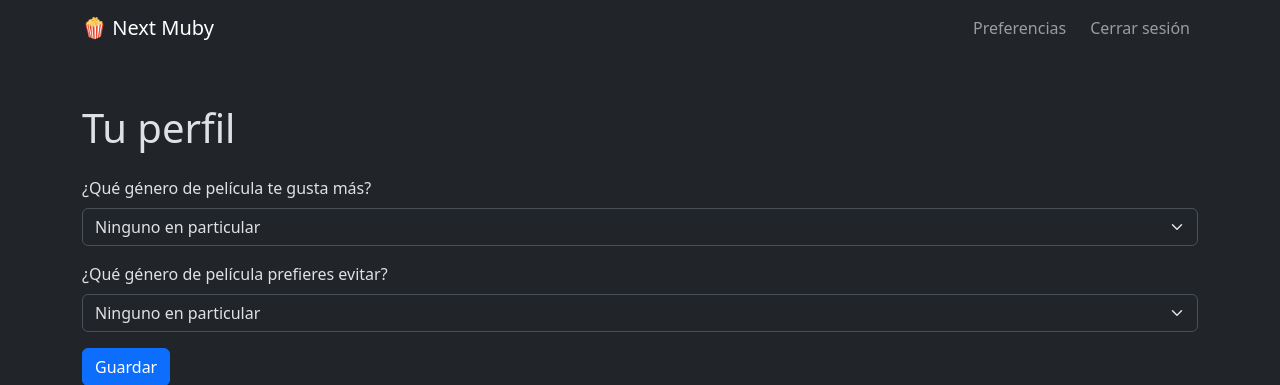
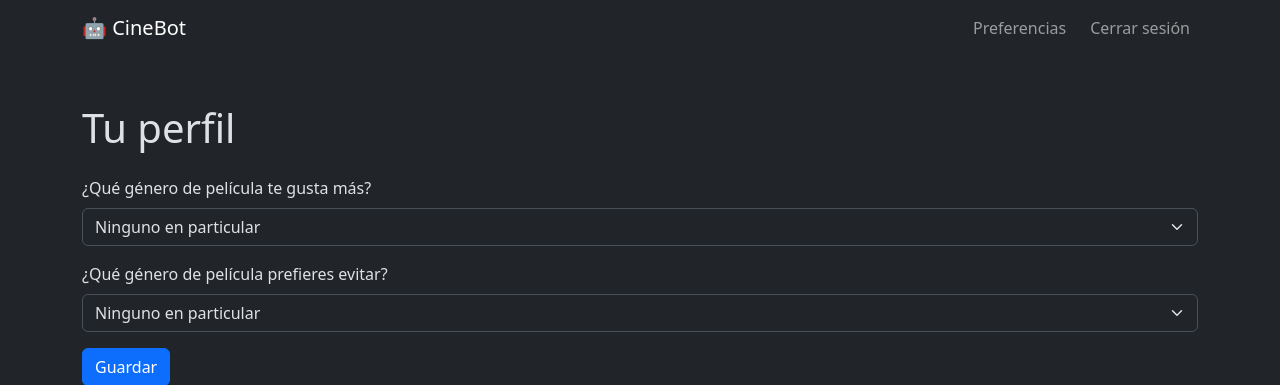
Before and after one commit to crgonzalezf/Tarea2, a Flask app: template templates/perfil.html in a window 1280 px wide. Shown: the top 385 px of the page. Run offline with Flask 3, Linux system fonts and the light colour scheme; the template is opened without the code that fills it: values that come from a table or form of the project are taken from there, others are empty; parts of the project's set-up code (start-up, migrations or seed data) failed here and were passed over; some libraries are stand-ins or nearby versions.

Commit message:
Update navbar.html

```diff
--- a/templates/navbar.html
+++ b/templates/navbar.html
@@ -2,7 +2,7 @@
 
 <nav class="navbar navbar-expand-lg navbar-dark bg-dark">
     <div class="container">
-        <a class="navbar-brand" href="{{ url_for('chat') }}">🍿 Next Muby</a>
+        <a class="navbar-brand" href="{{ url_for('chat') }}">🤖 CineBot</a>
         <div class="navbar-nav mr-auto">
             <a class="nav-item nav-link d-flex align-items-center gap-2" href="{{ url_for('perfil') }}">
                 {{ render_icon('gear') }}
```
